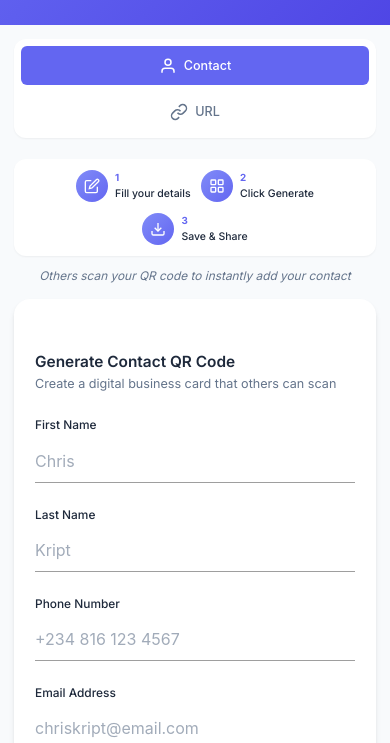
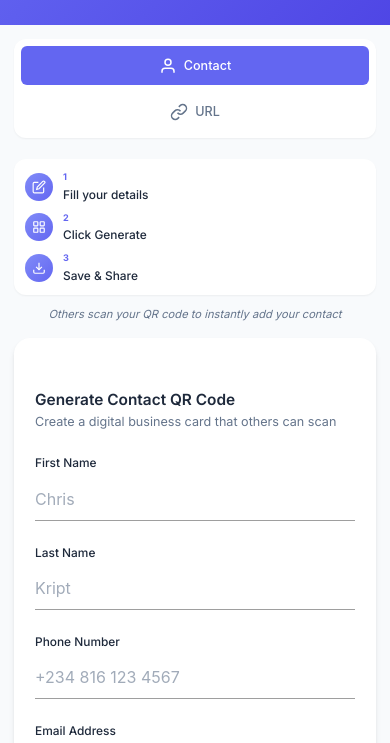
Before and after one commit to chriskript/qr-image-generator2, a website: page public/index.html in a window 390 px wide. Shown: the part 98-841 px from the top of the page. Drawn offline with nearby package versions, Linux system fonts and the light colour scheme.

Commit message:
instruction text mobile responsiveness

```diff
--- a/public/styles.css
+++ b/public/styles.css
@@ -563,9 +563,15 @@ body {
   }
 
   .steps-guide {
-    flex-wrap: wrap;
+    flex-direction: column;
+    gap: 0.5rem;
+    padding: 0.75rem;
+  }
+
+  .step {
+    width: 100%;
+    justify-content: flex-start;
     gap: 0.75rem;
-    padding: 0.75rem;
   }
 
   .step-connector {
@@ -573,6 +579,27 @@ body {
   }
 
   .step-label {
-    font-size: 0.75rem;
+    font-size: 0.85rem;
+    white-space: normal;
+  }
+
+  .step-number {
+    font-size: 0.65rem;
+  }
+
+  .step-icon {
+    width: 28px;
+    height: 28px;
+    flex-shrink: 0;
+  }
+
+  .step-icon svg {
+    width: 14px;
+    height: 14px;
+  }
+
+  .guide-hint {
+    font-size: 0.8rem;
+    padding: 0 0.5rem;
   }
 }
```
